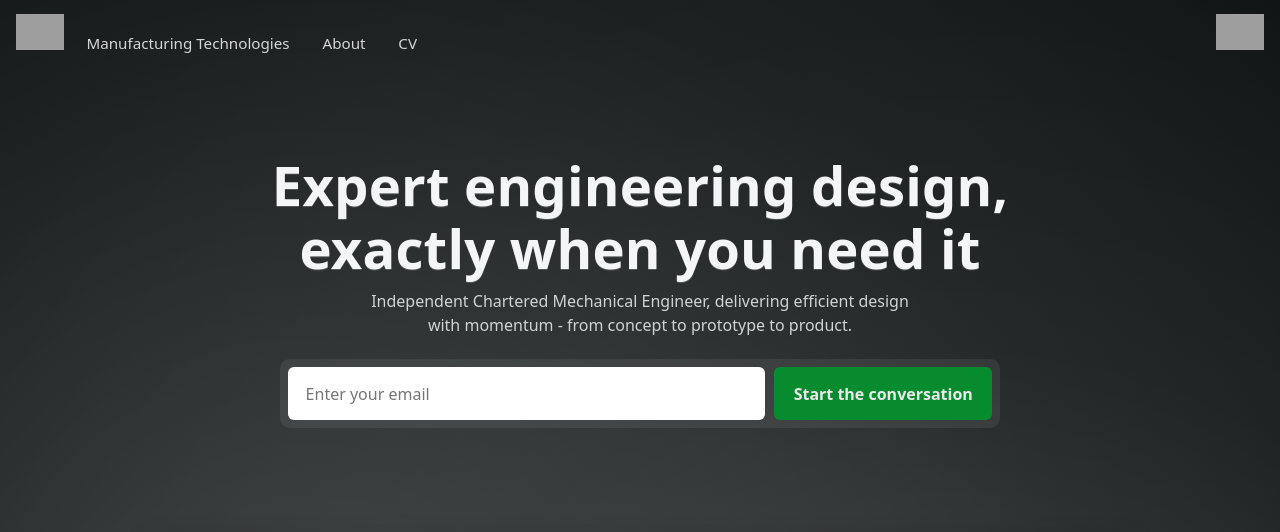
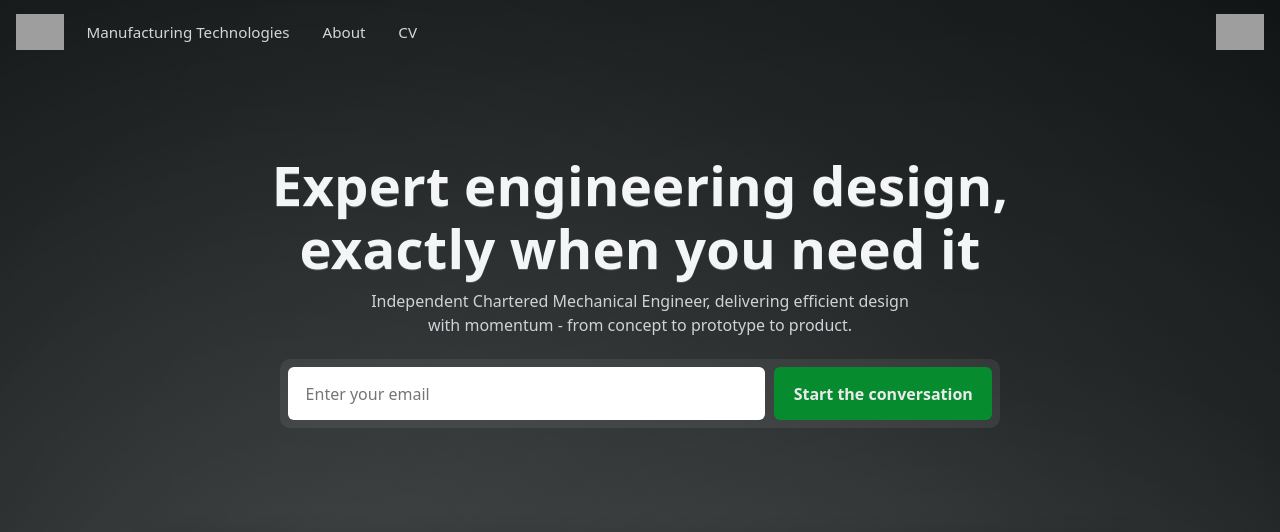
Before and after one commit to JamesAIzzard/jamesaizzard.github.io, a Jekyll site: the page built from index.html, in a window 1280 px wide. Shown: the top 532 px of the page. Built offline with Jekyll 4.4.1, drawn with Linux system fonts in a browser that asks for light colours; some web fonts are replaced; grey boxes are pictures that could not be loaded.

Commit message:
Enhance mobile navigation layout by adjusting main navigation display properties for better responsiveness

```diff
--- a/assets/css/header.css
+++ b/assets/css/header.css
@@ -48,6 +48,7 @@
 
 .logo{ display: block; height: 36px; width: auto; max-width: 100%; }
 
+.main-nav{ display: flex; align-items: center; }
 .main-nav ul{
   display: flex;
   align-items: center; /* ensure vertical centering on wide screens */
@@ -132,6 +133,7 @@
 
   /* Collapse the menu by default on small screens; header stretches */
   .main-nav{
+    display: block; /* override desktop centering for collapsible block */
     position: static;
     grid-column: 1 / -1;
     grid-row: 2; /* keep social link in top row */
```
